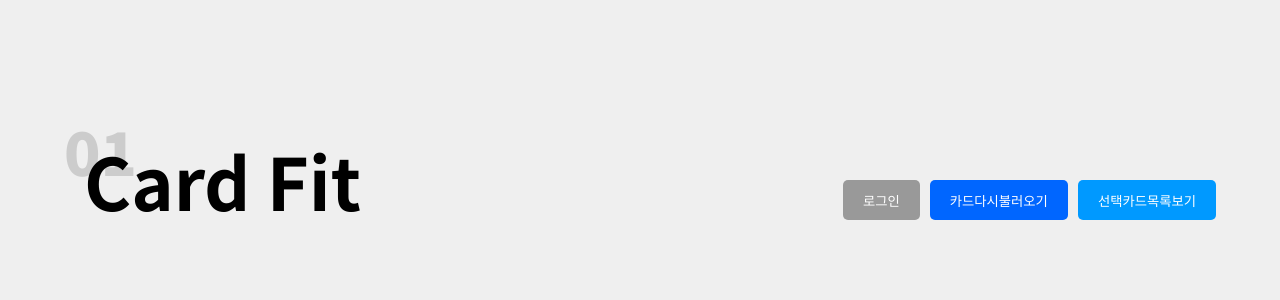
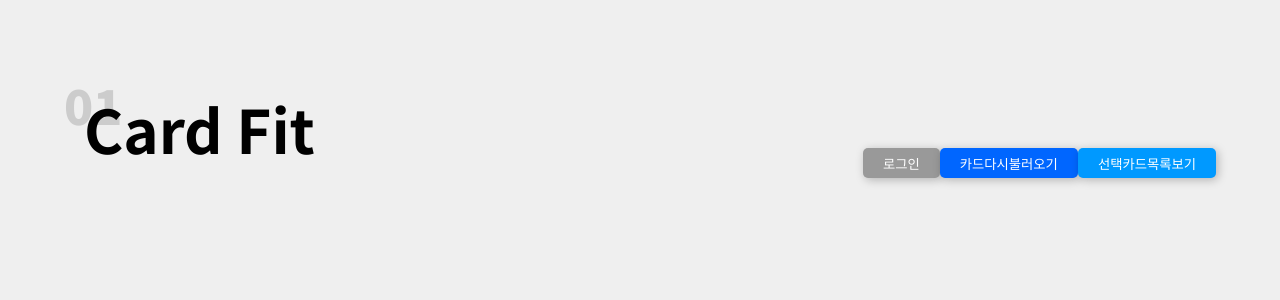
Before and after one commit to qqeew1234/CardRecommendService, a Next.js app in the folder frontend/: page / in a window 1280 px wide. Shown: the top 300 px of the page. Built offline with nearby package versions, Linux system fonts and the light colour scheme.

Commit message:
style: 스타일 세부 조정 & input 스타일 설정

```diff
--- a/frontend/src/styles/globals.scss
+++ b/frontend/src/styles/globals.scss
@@ -3,9 +3,9 @@
 
 .page-header{
   padding-bottom: 10px;
-  position: fixed;
+  // position: fixed;
   width: 100%;
-  padding-top: 120px;
+  padding-top: 80px;
   background: #efefef;
   z-index: 1;
 
@@ -23,18 +23,18 @@
       width: 680px;
       h6{font-family: var(--ff_sans);
         font-weight: 900;
-        font-size: 60px;
-        line-height: 60px;
+        font-size: 48px;
+        line-height: 48px;
         color: #ccc;
       }
 
       h2{
         font-family: var(--ff_sans);
         font-weight: 700;
-        font-size: 72px;
-        line-height: 80px;
+        font-size: 60px;
+        line-height: 60px;
         color: #000;
-        margin-top: -40px;
+        margin-top: -30px;
         padding-left: 20px;
       }
 
@@ -42,6 +42,9 @@
         font-family: var(--ff_sans);
         color: #555;
         padding-left: 20px;
+        padding-top: 20px;
+        font-size: 16px;
+        line-height: 20px;
       }
     }
 
@@ -59,10 +62,12 @@ button{
   color: #FFF;
   background-color: #09f;
   border: 0;
-  height: 40px;
+  height: 30px;
   padding: 0 20px;
-  margin-left: 10px;
   border-radius: 5px;
+  cursor: pointer;
+
+  box-shadow: 2px 2px 10px rgba(0, 0, 0, 0.25);
 
   &.dim{
     background-color: #999;
@@ -72,3 +77,11 @@ button{
     background-color: #06f;
   }
 }
+
+input{
+  height: 30px;
+  border: 1px solid #ccc;
+  background-color: #eee;
+  padding: 0 10px;
+ border-radius: 4px;
+}
```
